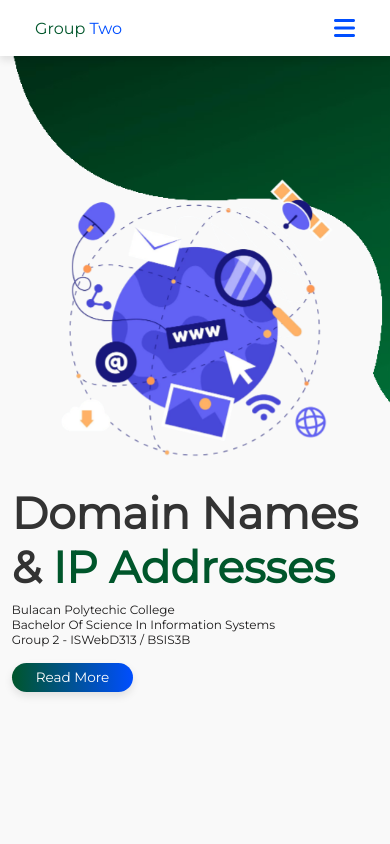
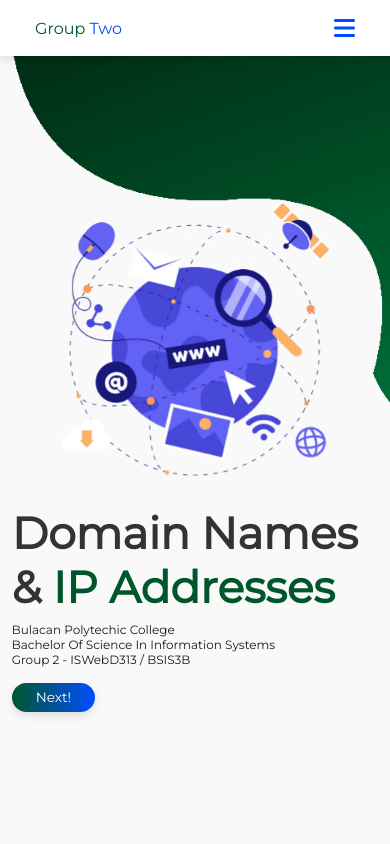
Before and after one commit to geekyari/WEBD-Presentation, a plain HTML site: page index.html in a window 390 px wide. Shown: the top 844 px of the page. Drawn offline with Linux system fonts and the light colour scheme.

Commit message:
Refurbised.

```diff
--- a/index.html
+++ b/index.html
@@ -37,7 +37,7 @@
             <p>Bulacan Polytechic College<br>
                 Bachelor of Science in Information Systems<br>
                 Group 2 - ISWebD313 / BSIS3B</p>
-            <a href="#" class="btn">Read More</a>
+                <a href="#IPAddress" class="btn">Next!</a>
         </div>
 
         <div class="image">
@@ -55,21 +55,21 @@
                 <img src="media/box1.png">
                 <h3>Internet Protocol Address</h3>
                 <p>Every website needs a unique address on the web. The unique address used by computers to locate a website is the Internet Protocol (IP) address. IP addressing is a logical means of assigning addresses to devices on a network.<br></p>
-                <a href="#" class="btn">Read More</a>
+                <a href="#box2" class="btn">Read More</a>
             </div>
 
             <div class="box">
-                <img src="media/box2.png">
+                <img id="box2" src="media/box2.png">
                 <h3>Internet Protocol version 4</h3>
                 <p>IP (version 4) addresses are 32-bit integers that can be expressed in hexadecimal notation. The more common format, known as dotted quad or dotted decimal, is x.x.x.x, where each x can be any value between 0 and 255. For example, 192.0.2.146 is a valid IPv4 address. </p>
-                <a href="#" class="btn">Read More</a>
+                <a href="#box3" class="btn">Read More</a>
             </div>
 
             <div class="box">
-                <img src="media/box3.png">
+                <img id="box3" src="media/box3.png">
                 <h3>Internet Protocol version 6</h3>
                 <p>To address IPv4's problems, the internet is undergoing a gradual transition to IPv6. The latest version of the internet protocol, IPv6 internet addressing, moves from 32 bits to a 128-bit address space, with both letters and numbers in identifiers.</p>
-                <a href="#" class="btn">Read More</a>
+                <a href="#domainName" class="btn">Read More</a>
             </div>
 
         </div>
@@ -94,9 +94,7 @@
             and the braingia.org part is called the domain name. Technically, the .org part
             is called a Top-Level Domain or TLD.</p>
             <div class="buttons">
-                <a href="#" class="btn"><i class="fas fa-rocket"></i> Read More </a>
-                &nbsp;&nbsp;&nbsp;
-                <a href="#" class="btn"><i class="fas fa-plane"></i> Domain Types </a>
+                <a href="#webpage" class="btn"><i class="fas fa-rocket"></i> Read More </a>
             </div>
         </div>
 
@@ -256,6 +254,5 @@
 
 
     </div>
-
 </body>
 </html>
--- a/style.css
+++ b/style.css
@@ -451,6 +451,10 @@ header label{
         margin-bottom: 3rem;
     }
 
+    .home .image img{
+        margin-top: 5rem;
+    }
+
 }
 
 @media (max-width:768px){
```
Also changed, not shown: media/idea.png (added).
